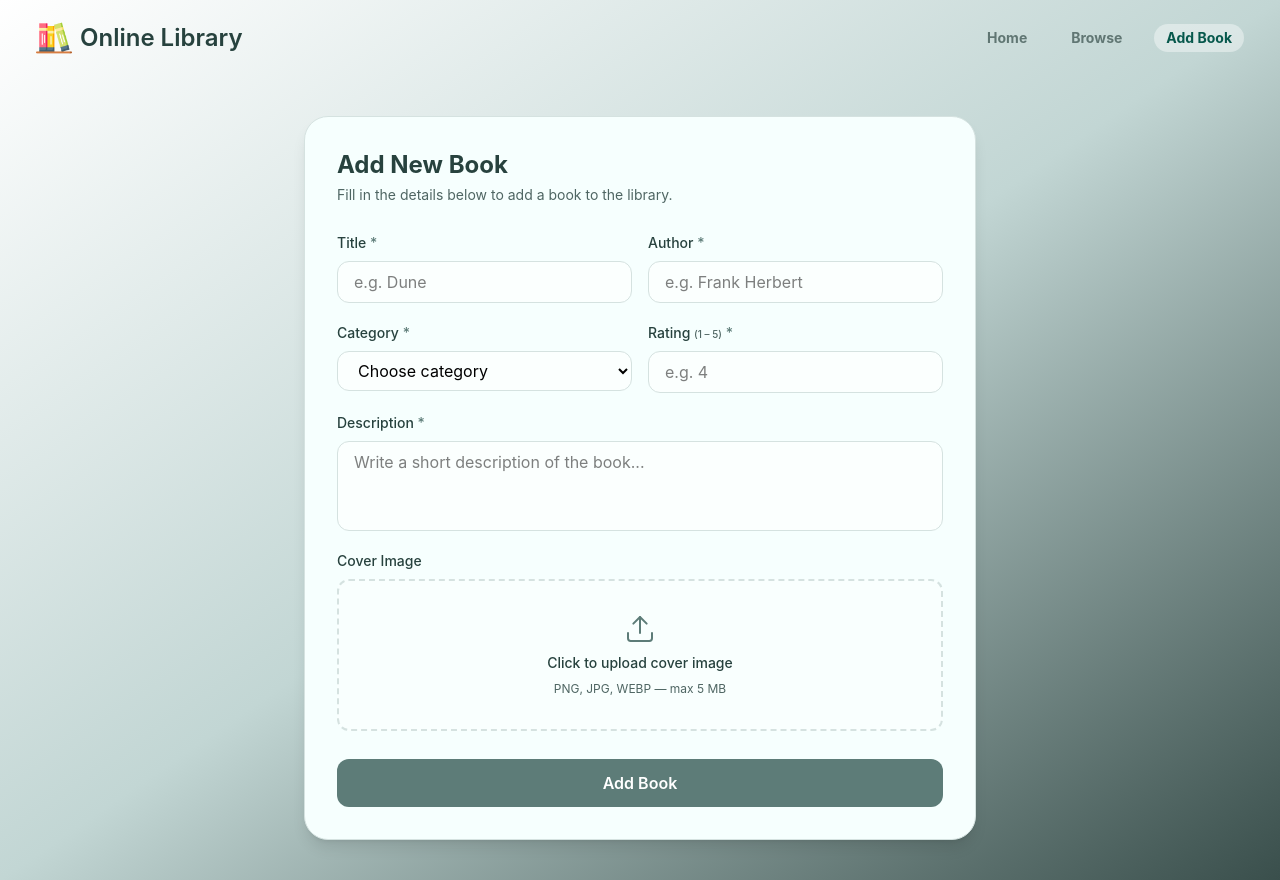
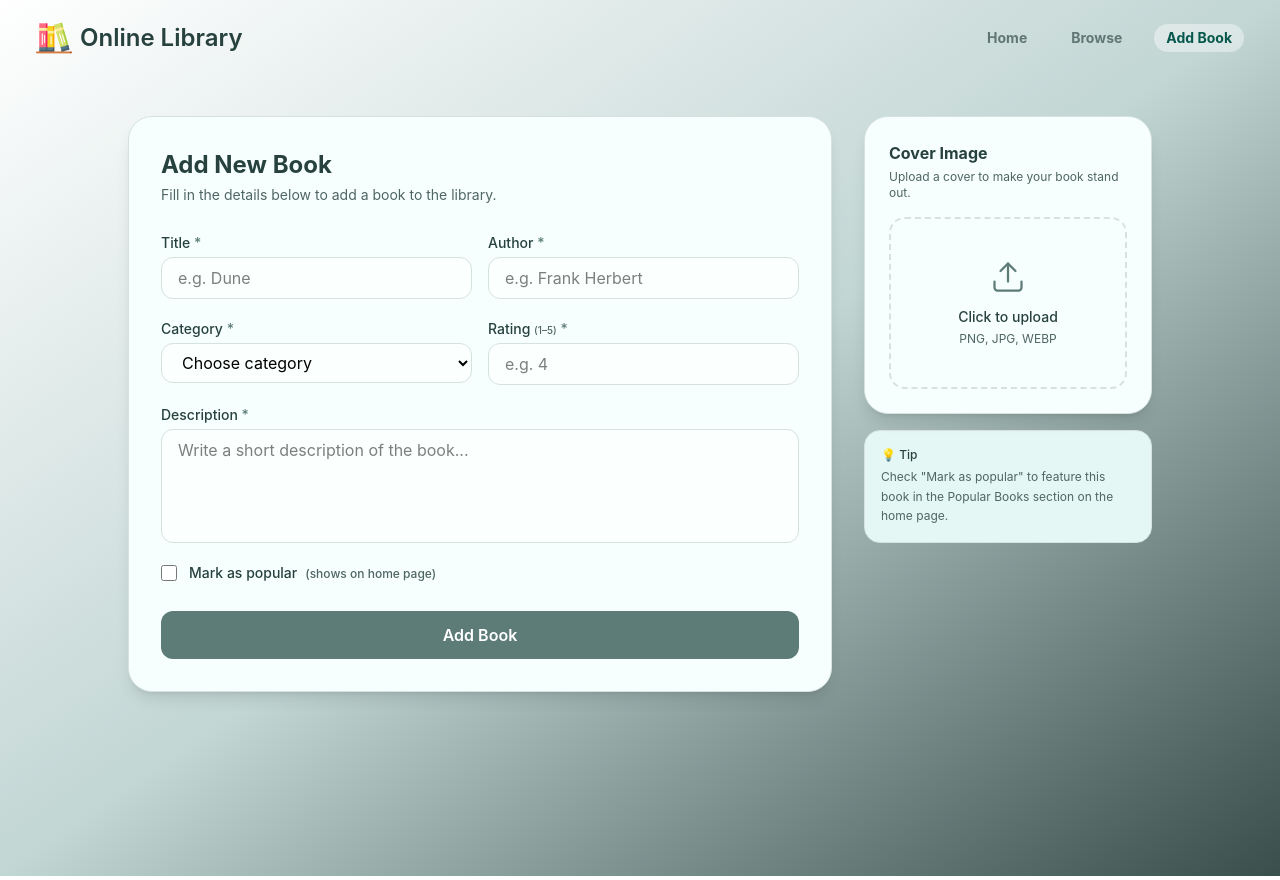
Before and after one commit to monikamittal-1728/Online-Library, a React (Vite) app: page /addbook in a window 1280 px wide. Built offline with nearby package versions, Linux system fonts and the light colour scheme.

Commit message:
feat(books): fetch all books and add new book using redux

```diff
--- a/src/Pages/AddBook/AddBook.jsx
+++ b/src/Pages/AddBook/AddBook.jsx
@@ -1,12 +1,35 @@
 import React, { useState } from "react";
 import categories from "../../data/categories";
+import { useDispatch } from "react-redux";
+import { addBook } from "../../store/booksSlice";
+import { useNavigate } from "react-router-dom";
 
 const AddBook = () => {
-  const [category, setCategory] = useState("");
+  const dispatch = useDispatch();
+  const navigate = useNavigate();
+
+  const [formData, setFormData] = useState({
+    title: "",
+    author: "",
+    category: "",
+    rating: "",
+    description: "",
+    popular: false,
+  });
+
   const [coverImage, setCoverImage] = useState(null);
   const [preview, setPreview] = useState(null);
+  const [errors, setErrors] = useState({});
 
-  // Handle image file selection and generate preview
+  const handleChange = (e) => {
+    setFormData({ ...formData, [e.target.name]: e.target.value });
+    setErrors({ ...errors, [e.target.name]: "" });
+  };
+
+  const handleCheckbox = (e) => {
+    setFormData({ ...formData, popular: e.target.checked });
+  };
+
   const handleImageChange = (e) => {
     const file = e.target.files[0];
     if (file) {
@@ -15,21 +38,51 @@ const AddBook = () => {
     }
   };
 
-  // Remove selected image
   const handleRemoveImage = () => {
     setCoverImage(null);
     setPreview(null);
   };
 
+  const validateErrors = () => {
+    const newErrors = {};
+    if (!formData.title.trim())       newErrors.title = "Title is required";
+    if (!formData.author.trim())      newErrors.author = "Author is required";
+    if (!formData.category)           newErrors.category = "Category is required";
+    if (!formData.rating)             newErrors.rating = "Rating is required";
+    else if (formData.rating < 1 || formData.rating > 5)
+                                      newErrors.rating = "Rating must be between 1 and 5";
+    if (!formData.description.trim()) newErrors.description = "Description is required";
+    return newErrors;
+  };
+
   const handleFormSubmit = (e) => {
     e.preventDefault();
-    // TODO: dispatch addBook action here
+    const newErrors = validateErrors();
+    if (Object.keys(newErrors).length > 0) {
+      setErrors(newErrors);
+      return;
+    }
+    const newBook = {
+      id: Date.now(),
+      title: formData.title.trim(),
+      author: formData.author.trim(),
+      category: formData.category,
+      rating: Number(formData.rating),
+      description: formData.description.trim(),
+      popular: formData.popular,
+      image: preview ?? null,
+    };
+    dispatch(addBook(newBook));
+    navigate("/");
   };
 
   return (
-    <div className="w-screen h-full flex items-center justify-center px-6 py-10">
-      {/* MAIN CARD */}
-      <div className="w-full max-w-2xl bg-[var(--card-bg)] backdrop-blur-md border border-[var(--card-border)] rounded-3xl p-8 shadow-lg">
+    <div className="w-full min-h-screen flex items-start justify-center px-6 py-10">
+      {/* Two-column wrapper */}
+      <div className="w-full max-w-5xl flex flex-col lg:flex-row gap-8 items-start">
+
+        {/* ── LEFT — Form ── */}
+        <div className="flex-1 bg-[var(--card-bg)] backdrop-blur-md border border-[var(--card-border)] rounded-3xl p-8 shadow-lg">
           <h1 className="text-2xl font-bold text-[var(--primary-text)] mb-1">
             Add New Book
           </h1>
@@ -39,40 +92,50 @@ const AddBook = () => {
 
           <form onSubmit={handleFormSubmit} className="flex flex-col gap-5">
 
-          {/* Row 1 — Title + Author */}
+            {/* Title + Author */}
             <div className="flex flex-col sm:flex-row gap-4">
-            <div className="flex flex-col gap-2 flex-1">
+              <div className="flex flex-col gap-1 flex-1">
                 <label className="text-sm font-medium text-[var(--primary-text)]">
                   Title <span className="text-[var(--accent-bg)]">*</span>
                 </label>
                 <input
                   name="title"
+                  value={formData.title}
+                  onChange={handleChange}
                   placeholder="e.g. Dune"
                   className="px-4 py-2 rounded-xl border border-[var(--card-border)] bg-white/60 outline-none focus:ring-2 focus:ring-[var(--accent-bg)]"
                 />
+                {errors.title && (
+                  <span className="text-xs text-red-500">{errors.title}</span>
+                )}
               </div>
-
-            <div className="flex flex-col gap-2 flex-1">
+              <div className="flex flex-col gap-1 flex-1">
                 <label className="text-sm font-medium text-[var(--primary-text)]">
                   Author <span className="text-[var(--accent-bg)]">*</span>
                 </label>
                 <input
                   name="author"
+                  value={formData.author}
+                  onChange={handleChange}
                   placeholder="e.g. Frank Herbert"
                   className="px-4 py-2 rounded-xl border border-[var(--card-border)] bg-white/60 outline-none focus:ring-2 focus:ring-[var(--accent-bg)]"
                 />
+                {errors.author && (
+                  <span className="text-xs text-red-500">{errors.author}</span>
+                )}
               </div>
             </div>
 
-          {/* Row 2 — Category + Rating */}
+            {/* Category + Rating */}
             <div className="flex flex-col sm:flex-row gap-4">
-            <div className="flex flex-col gap-2 flex-1">
+              <div className="flex flex-col gap-1 flex-1">
                 <label className="text-sm font-medium text-[var(--primary-text)]">
                   Category <span className="text-[var(--accent-bg)]">*</span>
                 </label>
                 <select
-                value={category}
-                onChange={(e) => setCategory(e.target.value)}
+                  name="category"
+                  value={formData.category}
+                  onChange={handleChange}
                   className="px-4 py-2 rounded-xl border border-[var(--card-border)] bg-white/60 outline-none focus:ring-2 focus:ring-[var(--accent-bg)]"
                 >
                   <option value="">Choose category</option>
@@ -82,11 +145,14 @@ const AddBook = () => {
                     </option>
                   ))}
                 </select>
+                {errors.category && (
+                  <span className="text-xs text-red-500">{errors.category}</span>
+                )}
               </div>
-
-            <div className="flex flex-col gap-2 flex-1">
+              <div className="flex flex-col gap-1 flex-1">
                 <label className="text-sm font-medium text-[var(--primary-text)]">
-                Rating <span className="text-[10px] text-[var(--secondary-text)]">(1 – 5)</span>{" "}
+                  Rating{" "}
+                  <span className="text-[10px] text-[var(--secondary-text)]">(1–5)</span>{" "}
                   <span className="text-[var(--accent-bg)]">*</span>
                 </label>
                 <input
@@ -94,42 +160,89 @@ const AddBook = () => {
                   type="number"
                   min="1"
                   max="5"
+                  value={formData.rating}
+                  onChange={handleChange}
                   placeholder="e.g. 4"
                   className="px-4 py-2 rounded-xl border border-[var(--card-border)] bg-white/60 outline-none focus:ring-2 focus:ring-[var(--accent-bg)]"
                 />
+                {errors.rating && (
+                  <span className="text-xs text-red-500">{errors.rating}</span>
+                )}
               </div>
             </div>
 
-          {/* Row 3 — Description (full width) */}
-          <div className="flex flex-col gap-2">
+            {/* Description */}
+            <div className="flex flex-col gap-1">
               <label className="text-sm font-medium text-[var(--primary-text)]">
                 Description <span className="text-[var(--accent-bg)]">*</span>
               </label>
               <textarea
                 name="description"
-              rows={3}
+                rows={4}
+                value={formData.description}
+                onChange={handleChange}
                 placeholder="Write a short description of the book..."
                 className="px-4 py-2 rounded-xl border border-[var(--card-border)] bg-white/60 outline-none focus:ring-2 focus:ring-[var(--accent-bg)] resize-none"
               />
+              {errors.description && (
+                <span className="text-xs text-red-500">{errors.description}</span>
+              )}
             </div>
 
-          {/* Row 4 — Cover Image Upload */}
-          <div className="flex flex-col gap-2">
-            <label className="text-sm font-medium text-[var(--primary-text)]">
+            {/* Popular checkbox */}
+            <div className="flex items-center gap-3">
+              <input
+                id="popular"
+                type="checkbox"
+                checked={formData.popular}
+                onChange={handleCheckbox}
+                className="w-4 h-4 accent-[var(--accent-bg)] cursor-pointer rounded"
+              />
+              <label
+                htmlFor="popular"
+                className="text-sm font-medium text-[var(--primary-text)] cursor-pointer select-none"
+              >
+                Mark as popular
+                <span className="ml-2 text-xs text-[var(--secondary-text)]">
+                  (shows on home page)
+                </span>
+              </label>
+            </div>
+
+            {/* Submit */}
+            <button
+              type="submit"
+              className="mt-2 px-5 py-3 rounded-xl bg-[var(--accent-bg)] text-white font-semibold hover:bg-[var(--accent-hover)] transition-all duration-300"
+            >
+              Add Book
+            </button>
+          </form>
+        </div>
+
+        {/* ── RIGHT — Cover image upload ── */}
+        <div className="w-full lg:w-72 flex flex-col gap-4 sticky top-10">
+
+          {/* Upload card */}
+          <div className="bg-[var(--card-bg)] backdrop-blur-md border border-[var(--card-border)] rounded-3xl p-6 shadow-lg flex flex-col gap-4">
+            <div>
+              <h2 className="text-base font-bold text-[var(--primary-text)] mb-1">
                 Cover Image
-            </label>
+              </h2>
+              <p className="text-xs text-[var(--secondary-text)]">
+                Upload a cover to make your book stand out.
+              </p>
+            </div>
 
             {!preview ? (
-              /* Drop zone — shown when no image selected */
+              /* Drop zone */
               <label
                 htmlFor="cover-upload"
-                className="flex flex-col items-center justify-center gap-2 border-2 border-dashed border-[var(--card-border)] rounded-xl py-8 cursor-pointer hover:border-[var(--accent-bg)] transition-all duration-200 bg-white/30"
+                className="flex flex-col items-center justify-center gap-3 border-2 border-dashed border-[var(--card-border)] rounded-2xl py-10 cursor-pointer hover:border-[var(--accent-bg)] transition-all duration-200 bg-white/20"
               >
-                {/* Upload icon using inline SVG so no extra dependency */}
                 <svg
                   xmlns="http://www.w3.org/2000/svg"
-                  width="32"
-                  height="32"
+                  width="36"
+                  height="36"
                   viewBox="0 0 24 24"
                   fill="none"
                   stroke="currentColor"
@@ -142,12 +255,14 @@ const AddBook = () => {
                   <polyline points="17 8 12 3 7 8" />
                   <line x1="12" y1="3" x2="12" y2="15" />
                 </svg>
-                <span className="text-sm text-[var(--primary-text)] font-medium">
-                  Click to upload cover image
-                </span>
-                <span className="text-xs text-[var(--secondary-text)]">
-                  PNG, JPG, WEBP — max 5 MB
-                </span>
+                <div className="text-center">
+                  <p className="text-sm font-medium text-[var(--primary-text)]">
+                    Click to upload
+                  </p>
+                  <p className="text-xs text-[var(--secondary-text)] mt-1">
+                    PNG, JPG, WEBP
+                  </p>
+                </div>
                 <input
                   id="cover-upload"
                   type="file"
@@ -157,41 +272,43 @@ const AddBook = () => {
                 />
               </label>
             ) : (
-              /* Preview — shown after image is selected */
-              <div className="flex items-center gap-4 border border-[var(--card-border)] rounded-xl p-3 bg-white/30">
+              /* Preview */
+              <div className="flex flex-col gap-3">
                 <img
                   src={preview}
                   alt="Book cover preview"
-                  className="w-16 h-20 object-cover rounded-lg border border-[var(--card-border)]"
+                  className="w-full aspect-[3/4] object-cover rounded-2xl border border-[var(--card-border)] shadow-sm"
                 />
-                <div className="flex flex-col gap-1 flex-1">
-                  <span className="text-sm font-medium text-[var(--primary-text)]">
+                <div className="flex flex-col gap-1">
+                  <span className="text-sm font-medium text-[var(--primary-text)] truncate">
                     {coverImage?.name}
                   </span>
                   <span className="text-xs text-[var(--secondary-text)]">
                     {(coverImage?.size / 1024).toFixed(1)} KB
                   </span>
                 </div>
-                {/* Remove image button */}
                 <button
                   type="button"
                   onClick={handleRemoveImage}
-                  className="text-xs px-3 py-1 rounded-lg border border-[var(--card-border)] text-[var(--primary-text)] hover:bg-red-50 hover:border-red-300 hover:text-red-500 transition-all duration-200"
+                  className="w-full text-sm px-4 py-2 rounded-xl border border-[var(--card-border)] text-[var(--primary-text)] hover:bg-red-50 hover:border-red-300 hover:text-red-500 transition-all duration-200"
                 >
-                  Remove
+                  Remove image
                 </button>
               </div>
             )}
           </div>
 
-          {/* Submit Button */}
-          <button
-            type="submit"
-            className="mt-2 px-5 py-3 rounded-xl bg-[var(--accent-bg)] text-white font-semibold hover:bg-[var(--accent-hover)] transition-all duration-300"
-          >
-            Add Book
-          </button>
-        </form>
+          {/* Tip card */}
+          <div className="bg-[var(--accent-light-1)] border border-[var(--card-border)] rounded-2xl p-4">
+            <p className="text-xs font-medium text-[var(--primary-text)] mb-1">
+              💡 Tip
+            </p>
+            <p className="text-xs text-[var(--secondary-text)] leading-relaxed">
+              Check "Mark as popular" to feature this book in the Popular Books section on the home page.
+            </p>
+          </div>
+        </div>
+
       </div>
     </div>
   );
--- a/src/Pages/Home/PopularBooksSection.jsx
+++ b/src/Pages/Home/PopularBooksSection.jsx
@@ -1,9 +1,11 @@
 import React from "react";
-import books from "../../data/books";
 import BookCard from "../../components/BookCard";
+import { useSelector } from "react-redux";
 
 const PopularBooksSection = () => {
+  const books = useSelector(store => store.books.books);
   const popularBooks = books.filter((item) => item.popular);
+console.log(books);
 
   return (
     <section className="w-full py-16 flex flex-col items-center gap-10">
@@ -44,8 +46,8 @@ const PopularBooksSection = () => {
         "
       >
         {popularBooks.map((item) => (
-          <BookCard book={item}/>
-       ))}
+          <BookCard book={item} />
+        ))}
       </div>
     </section>
   );
--- a/src/main.jsx
+++ b/src/main.jsx
@@ -7,6 +7,8 @@ import HomePage from "./Pages/Home/HomePage.jsx";
 import BrowsePage from "./Pages/Browse/BrowsePage.jsx";
 import AddBook from "./Pages/AddBook/AddBook.jsx";
 import ErrorPage from "./components/ErrorPage.jsx";
+import { Provider } from "react-redux";
+import store from "./store/store.js";
 
 const appRouter = createBrowserRouter([
   {
@@ -29,6 +31,8 @@ const appRouter = createBrowserRouter([
 
 createRoot(document.getElementById("root")).render(
   <StrictMode>
-    <RouterProvider router={appRouter} />
+    <Provider store={store}>
+      <RouterProvider router={appRouter} />
+    </Provider>
   </StrictMode>,
 );
--- /dev/null
+++ b/src/store/booksSlice.js
@@ -0,0 +1,21 @@
+import { createSlice } from "@reduxjs/toolkit";
+import  initialBooks from "../data/books"
+const booksSlice = createSlice({
+  name: "books",
+  initialState: {
+    books: initialBooks,   /* Here I fetched my dummy data from books.js and saved in slice as initial data*/
+    searchBooks :[]
+  },
+  reducers: {
+    addBook: (state, action) => {
+      state.books = [action.payload, ...state.books];
+    },
+    searchBooks :(state,action)=>{
+        state.searchBooks = action.payload;
+    }
+  },
+});
+
+export const{addBook,searchBooks} = booksSlice.actions;
+
+export default booksSlice.reducer;
--- /dev/null
+++ b/src/store/store.js
@@ -0,0 +1,10 @@
+import { configureStore } from "@reduxjs/toolkit";
+import booksReducer from "./booksSlice";
+
+const store = configureStore({
+    reducer:{
+        books:booksReducer
+    }
+})
+
+export default store;
```
Lines whose indentation alone changed are shown as unchanged.
